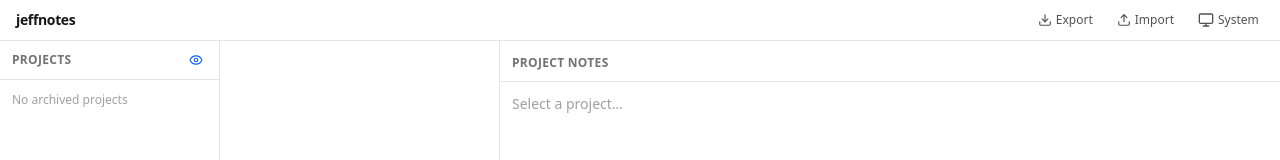
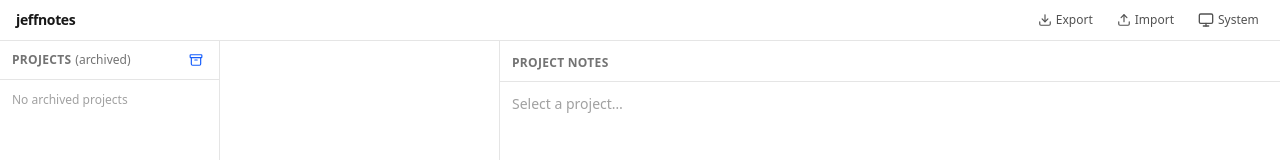
Before and after one commit to jeffgord/jeffnotes, a React (Vite) app: page / in a window 1280 px wide. Both pictures are taken after a click on the button "Show archived". Shown: the top 160 px of the page. Built offline with nearby package versions, Linux system fonts and the light colour scheme.

Commit message:
Remove completed and archived labels from TodoItem and ProjectItem components; update icons in TodosPanel and ProjectsPanel for improved clarity.

```diff
--- a/src/components/projects/ProjectItem.tsx
+++ b/src/components/projects/ProjectItem.tsx
@@ -60,11 +60,6 @@ export default function ProjectItem({ project, isSelected }: Props) {
           <GripVertical size={14} />
         </button>
         <span className="flex-1 truncate">{project.name}</span>
-        {project.archived && (
-          <span className="text-xs text-neutral-400 dark:text-neutral-500 shrink-0 ml-1">
-            (archived)
-          </span>
-        )}
       </div>
 
       {menuPos && (
--- a/src/components/projects/ProjectsPanel.tsx
+++ b/src/components/projects/ProjectsPanel.tsx
@@ -1,5 +1,5 @@
 import { useState, useRef } from 'react'
-import { Eye } from 'lucide-react'
+import { Archive } from 'lucide-react'
 import {
   DndContext,
   closestCenter,
@@ -66,7 +66,7 @@ export default function ProjectsPanel() {
     <div className="flex flex-col h-full">
       <div className="flex items-center justify-between px-3 py-2 border-b border-neutral-200 dark:border-neutral-700 shrink-0">
         <span className="text-xs font-semibold uppercase tracking-wide text-neutral-500 dark:text-neutral-400">
-          Projects
+          Projects{showArchivedProjects && <span className="normal-case font-normal tracking-normal ml-1">(archived)</span>}
         </span>
         <div className="flex items-center gap-1">
           <button
@@ -78,7 +78,7 @@ export default function ProjectsPanel() {
                 : 'text-neutral-400 hover:text-neutral-600 dark:hover:text-neutral-300'
             }`}
           >
-            <Eye size={14} />
+            <Archive size={14} />
           </button>
         </div>
       </div>
--- a/src/components/todos/TodoItem.tsx
+++ b/src/components/todos/TodoItem.tsx
@@ -73,11 +73,6 @@ export default function TodoItem({ todo, isSelected }: Props) {
         >
           {todo.text}
         </span>
-        {todo.completed && (
-          <span className="text-xs text-neutral-400 dark:text-neutral-500 shrink-0 ml-1">
-            (completed)
-          </span>
-        )}
       </div>
 
       {menuPos && (
--- a/src/components/todos/TodosPanel.tsx
+++ b/src/components/todos/TodosPanel.tsx
@@ -1,5 +1,5 @@
 import { useState, useRef } from 'react'
-import { Eye } from 'lucide-react'
+import { CheckSquare } from 'lucide-react'
 import {
   DndContext,
   closestCenter,
@@ -84,7 +84,7 @@ export default function TodosPanel() {
           className="text-xs font-semibold uppercase tracking-wide text-neutral-500 dark:text-neutral-400 truncate"
           title={selectedProject?.name}
         >
-          {selectedProject?.name ?? 'Todos'}
+          {selectedProject?.name ?? 'Todos'}{showCompletedTodos && <span className="normal-case font-normal tracking-normal ml-1">(completed)</span>}
         </span>
         <div className="flex items-center gap-1 shrink-0">
           <button
@@ -96,7 +96,7 @@ export default function TodosPanel() {
                 : 'text-neutral-400 hover:text-neutral-600 dark:hover:text-neutral-300'
             }`}
           >
-            <Eye size={14} />
+            <CheckSquare size={14} />
           </button>
         </div>
       </div>
```
